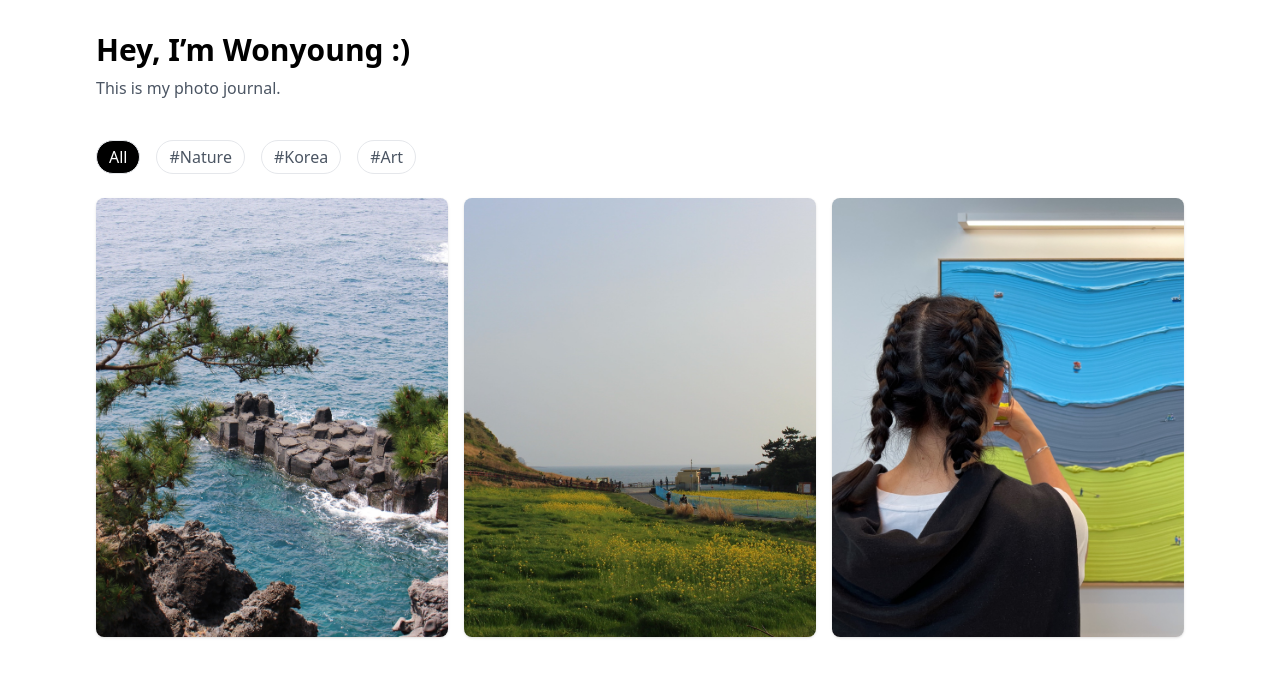
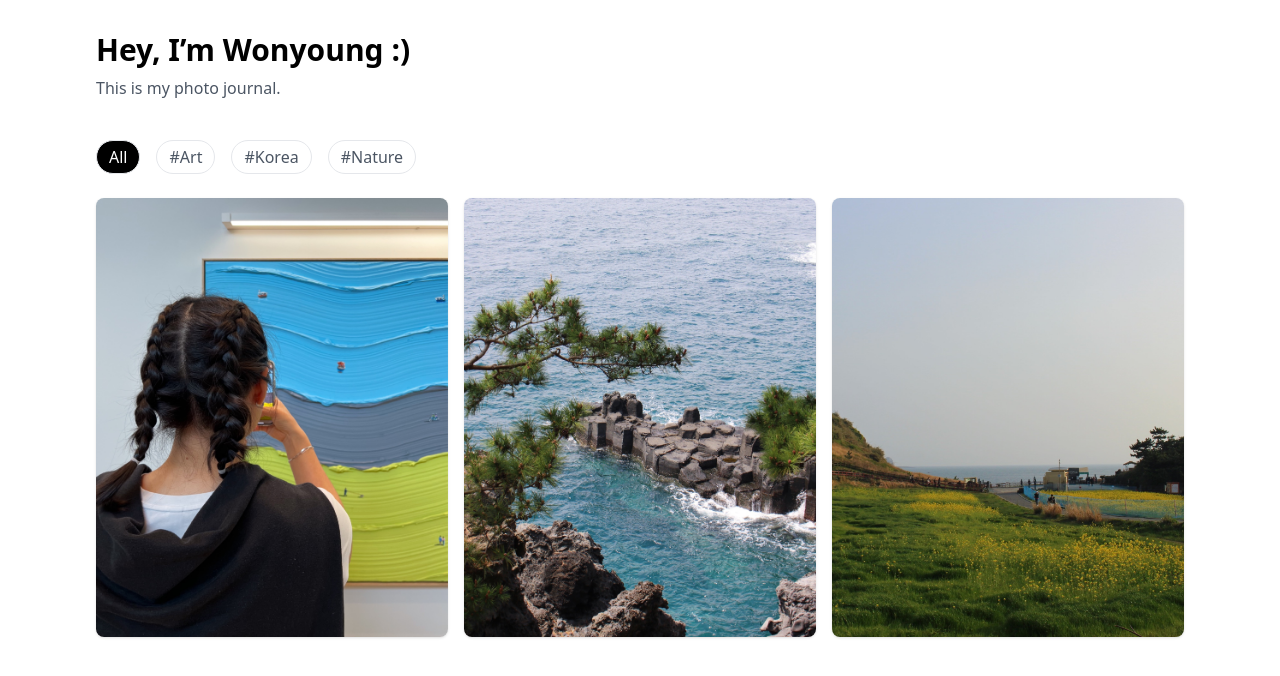
Before and after one commit to wxc366/wxc366.github.io, a React (Vite) app: page / in a window 1280 px wide. Shown: the top 676 px of the page. Built offline with nearby package versions, Linux system fonts and the light colour scheme.

Commit message:
Latest changes

```diff
--- a/index.html
+++ b/index.html
@@ -4,6 +4,7 @@
     <meta charset="UTF-8" />
     <meta name="viewport" content="width=device-width, initial-scale=1.0" />
     <title>Photo Journal</title>
+    <link rel="icon" href="/public/favicon.ico">
   </head>
   <body>
     <div id="root"></div>
--- a/src/photos.json
+++ b/src/photos.json
@@ -1,4 +1,12 @@
 [
+    {
+        "src": "photos/seoul-WB.jpg",
+        "title": "WB Exhibit",
+        "date": "2025-04-11",
+        "location": "Seoul, S. Korea",
+        "category": ["#Art", "#Korea"],
+        "insight": "This piece was created for the Korea exhibit. As soon as I saw the duck boats & bikers, I knew it had to be the Han River."
+    },
     {
       "src": "photos/jeju-hexagonalbasaltcolumn.jpg",
       "title": "Basalt Cliffs",
@@ -13,14 +21,6 @@
         "date": "2025-04-08",
         "location": "Jeju, S. Korea",
         "category": ["#Nature", "#Korea"],
-        "insight": "This was the end of the coastal walk loop. The ocean view was breathtaking at sunset."
-    },
-    {
-        "src": "photos/seoul-WB.jpg",
-        "title": "WB Exhibit",
-        "date": "2025-04-11",
-        "location": "Seoul, S. Korea",
-        "category": ["#Art", "#Korea"],
-        "insight": "This piece was created by Werner Bronkhorst for the Korea exhibit. As soon as I saw the duck boats & bikers, I had a suspicion that it was the Han River."
-      }
+        "insight": "Being by the water reminds me of my childhood (esp. Lake Superior). Sunsets on the water >>"
+    }
   ]
```
Also changed, not shown: 1 other file (tests, documents, lock files or other folders).
